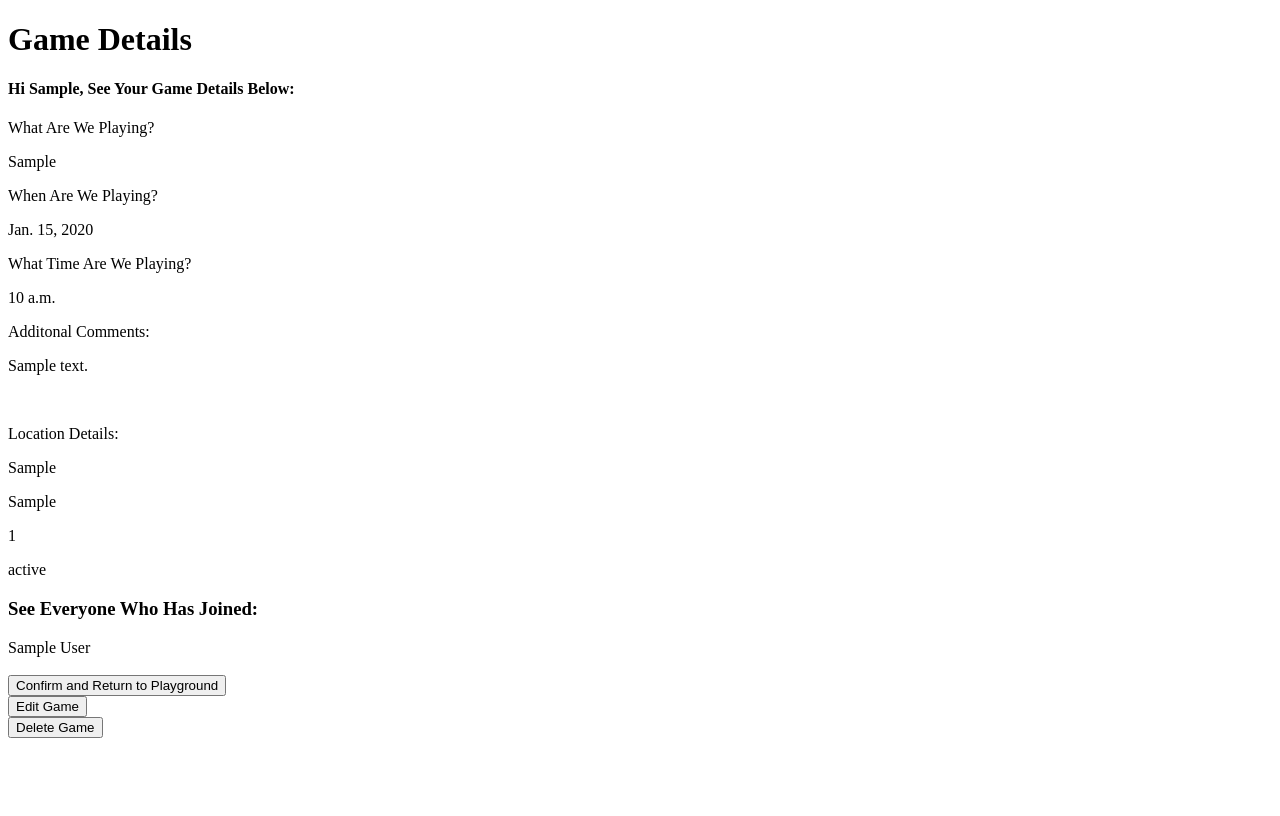
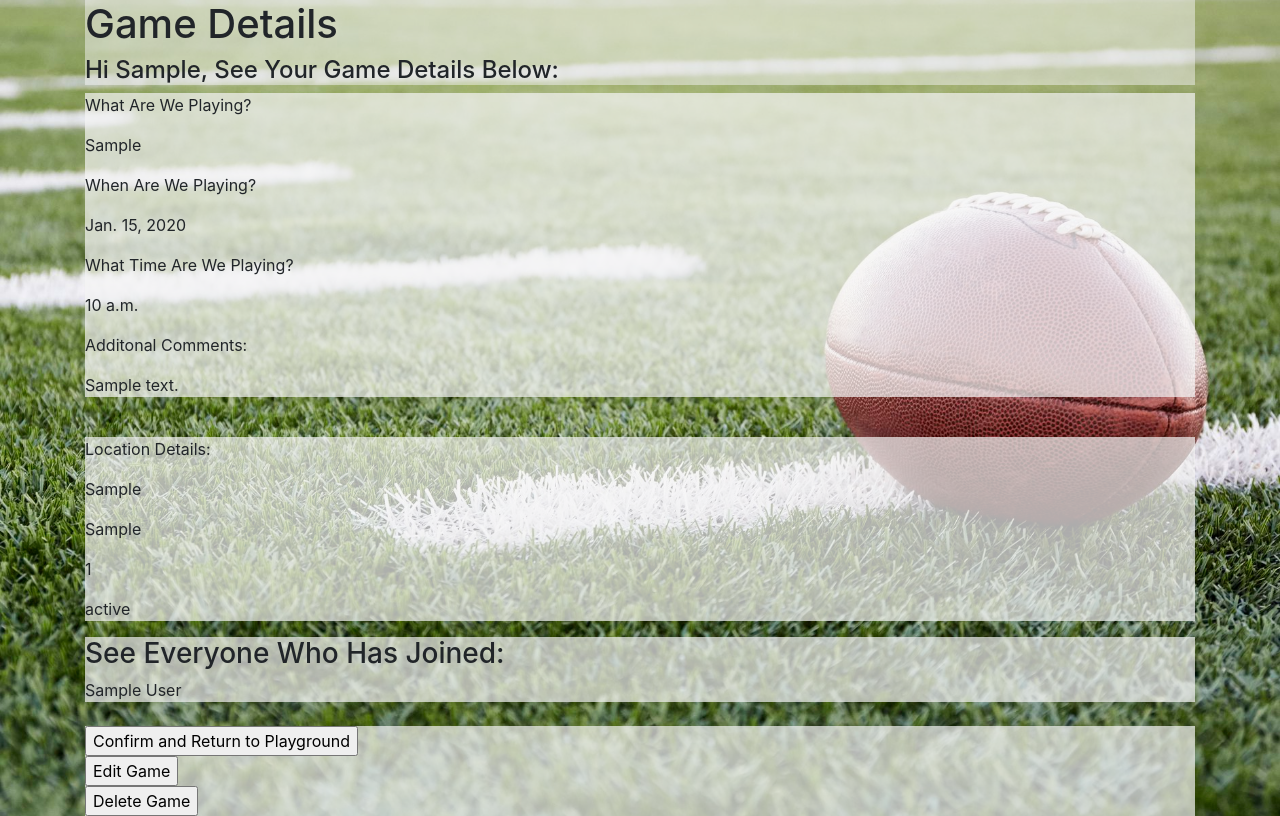
Before and after one commit to proj-algos-july2020/solo_proj_ricky, a Django app: template playground/templates/sports/success.html in a window 1280 px wide. Before the commit the page ends 738 px from the top, so only its background shows below. Run offline with Django 3.2, Linux system fonts and the light colour scheme; a user stored in the database is signed in; tables that the repository leaves empty hold one stand-in row (values such as "Sample post"); the template is opened without the code that fills it: values that come from a table or form of the project are taken from there, most other values are stand-ins (such as "Sample title", 1, 10 or a date in 2020); some libraries are stand-ins or nearby versions.

Commit message:
adding more bootstrap to the proceeding success pages, and making minor changes to the hmtl to better suit what i like

```diff
--- a/playground/static/css/creategame.css
+++ b/playground/static/css/creategame.css
@@ -26,3 +26,8 @@ body.container{
     margin-left: 25px;
     margin-bottom: 30px;
 }
+.errors{
+  background: rgba(245, 245, 245, 0.7);
+  color: red;
+
+}
--- /dev/null
+++ b/playground/static/css/success.css
@@ -0,0 +1,30 @@
+body{
+
+    /* The image used */
+    background-image: url("../football.jpg");
+
+    /* Full height */
+    height: 100%;
+    width: 100%;
+
+    /* Center and scale the image nicely */
+    background-position: center;
+    background-repeat: no-repeat;
+    background-size: cover;
+
+}
+.header{
+    background: rgba(245, 245, 245, 0.5);
+  }
+.game_details{
+    background: rgba(245, 245, 245, 0.7);
+}
+.location{
+    background: rgba(245, 245, 245, 0.7);
+}
+.joins{
+    background: rgba(245, 245, 245, 0.7);
+}
+.buttons{
+    background: rgba(245, 245, 245, 0.7);
+}
--- a/playground/templates/sports/success.html
+++ b/playground/templates/sports/success.html
@@ -3,14 +3,21 @@
 <head>
     <meta charset="UTF-8">
     <meta name="viewport" content="width=device-width, initial-scale=1.0">
+    {% load static %}
+    <link rel="stylesheet" href="{% static 'css/success.css' %}">
+    <link rel="stylesheet" href="https://stackpath.bootstrapcdn.com/bootstrap/4.5.0/css/bootstrap.min.css" integrity="sha384-9aIt2nRpC12Uk9gS9baDl411NQApFmC26EwAOH8WgZl5MYYxFfc+NcPb1dKGj7Sk" crossorigin="anonymous">
+
     <title>Success, Game Created</title>
 </head>
-<body>
 
+<body class="container">
+
+    <div class="header">
         <h1>Game Details</h1>
         <h4>Hi {{user.first_name}}, See Your Game Details Below:</h4>
+    </div>
 
-<div>
+    <div class="game_details">
         <p>What Are We Playing?</p>
         <p>{{game_id.sport}}</p>
         <p>When Are We Playing?</p>
@@ -22,7 +29,7 @@
     </div>
     <br>
 
-<div>
+    <div class="location">
         <p>Location Details:</p>
         <p>{{game_id.location}}</p>
         <p>{{game_id.city}}</p>
@@ -30,13 +37,14 @@
         <p>{{game_id.state}}</p>
     </div>
 
-<div>
+    <div class="joins">
         <h3>See Everyone Who Has Joined:</h3>
         {% for player in players %}
             {{player.first_name}} {{player.last_name}}<br>
         {% endfor %}
     </div><br>
 
+    <div class="buttons">
         <form action="/sports/confirm" method="POST">
             {% csrf_token %}
             <input type="submit" value="Confirm and Return to Playground">
@@ -53,8 +61,14 @@
             {% csrf_token %}
             <input type="submit" value="Delete Game">
         </form>
+    </div>
 
     {% endif %}
 
+
+<script src="https://code.jquery.com/jquery-3.5.1.slim.min.js" integrity="sha384-DfXdz2htPH0lsSSs5nCTpuj/zy4C+OGpamoFVy38MVBnE+IbbVYUew+OrCXaRkfj" crossorigin="anonymous"></script>
+<script src="https://cdn.jsdelivr.net/npm/popper.js@1.16.0/dist/umd/popper.min.js" integrity="sha384-Q6E9RHvbIyZFJoft+2mJbHaEWldlvI9IOYy5n3zV9zzTtmI3UksdQRVvoxMfooAo" crossorigin="anonymous"></script>
+<script src="https://stackpath.bootstrapcdn.com/bootstrap/4.5.0/js/bootstrap.min.js" integrity="sha384-OgVRvuATP1z7JjHLkuOU7Xw704+h835Lr+6QL9UvYjZE3Ipu6Tp75j7Bh/kR0JKI" crossorigin="anonymous"></script>
+
 </body>
 </html>
```
Also changed, not shown: playground/templates/sports/game_form.html (+7 -7 lines), playground/static/football.jpg (added), playground/static/sunset_football.webp (added). Lines whose indentation alone changed are shown as unchanged.
